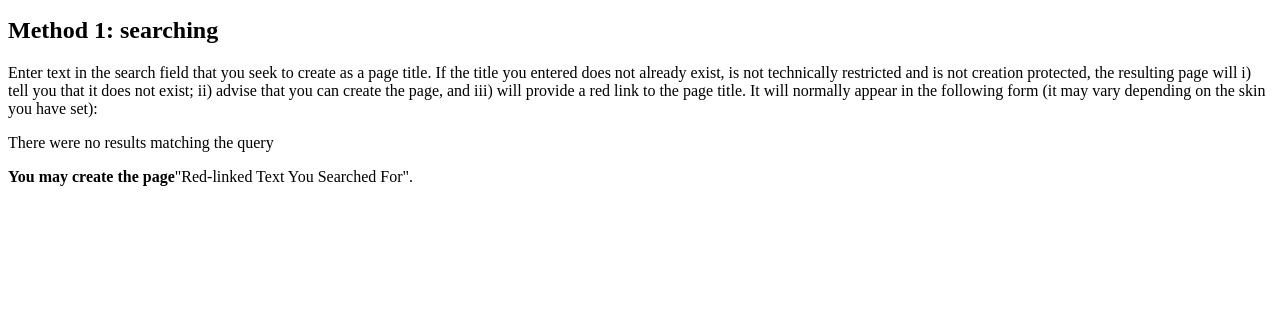
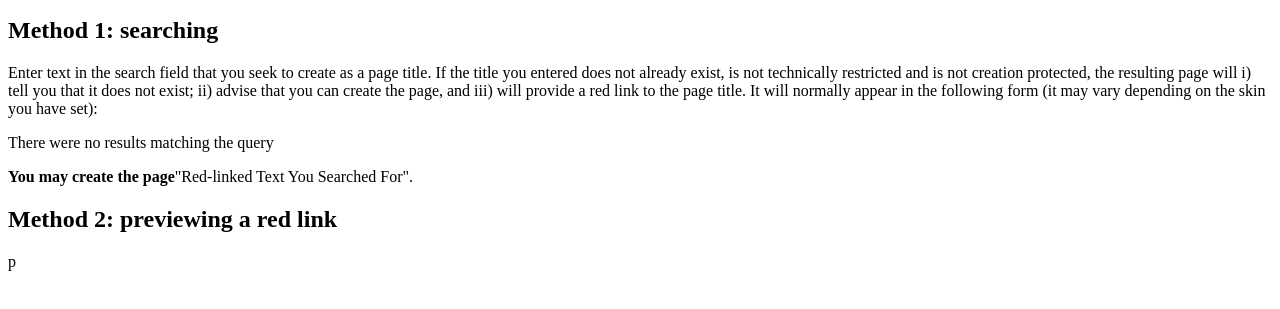
Before and after one commit to Kksequencial/Html-assignment-1, a plain HTML site: page index.html in a window 1280 px wide. Shown: the part 141-450 px from the top of the page. Drawn offline with Linux system fonts and the light colour scheme.

Commit message:
3rd commit

```diff
--- a/index.html
+++ b/index.html
@@ -29,5 +29,7 @@
     </p>
     <p>There were no results matching the query</p>
     <p><b>You may create the page</b>"Red-linked Text You Searched For".</p>
+    <h2>Method 2: previewing a red link</h2>
+    p
   </body>
 </html>
```
